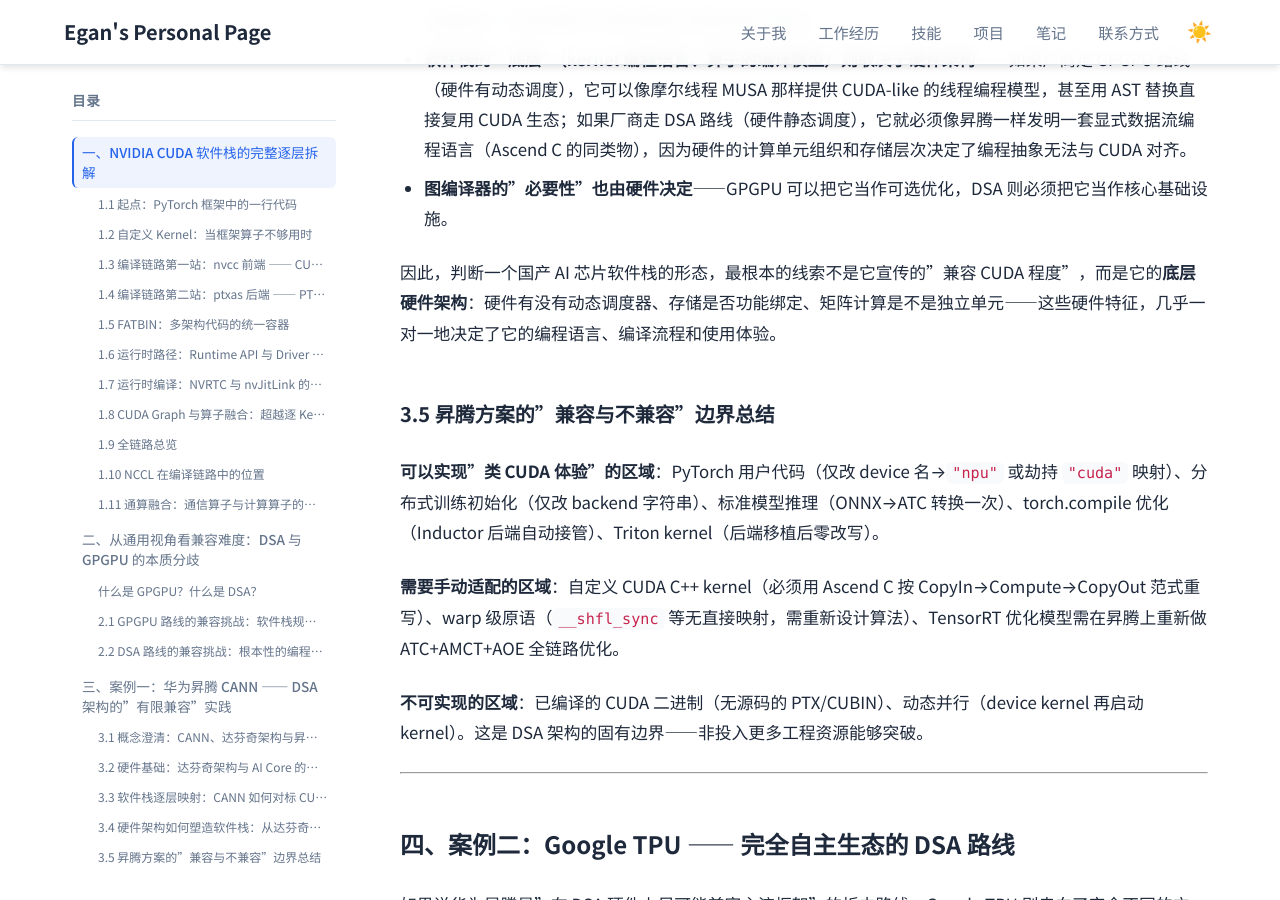
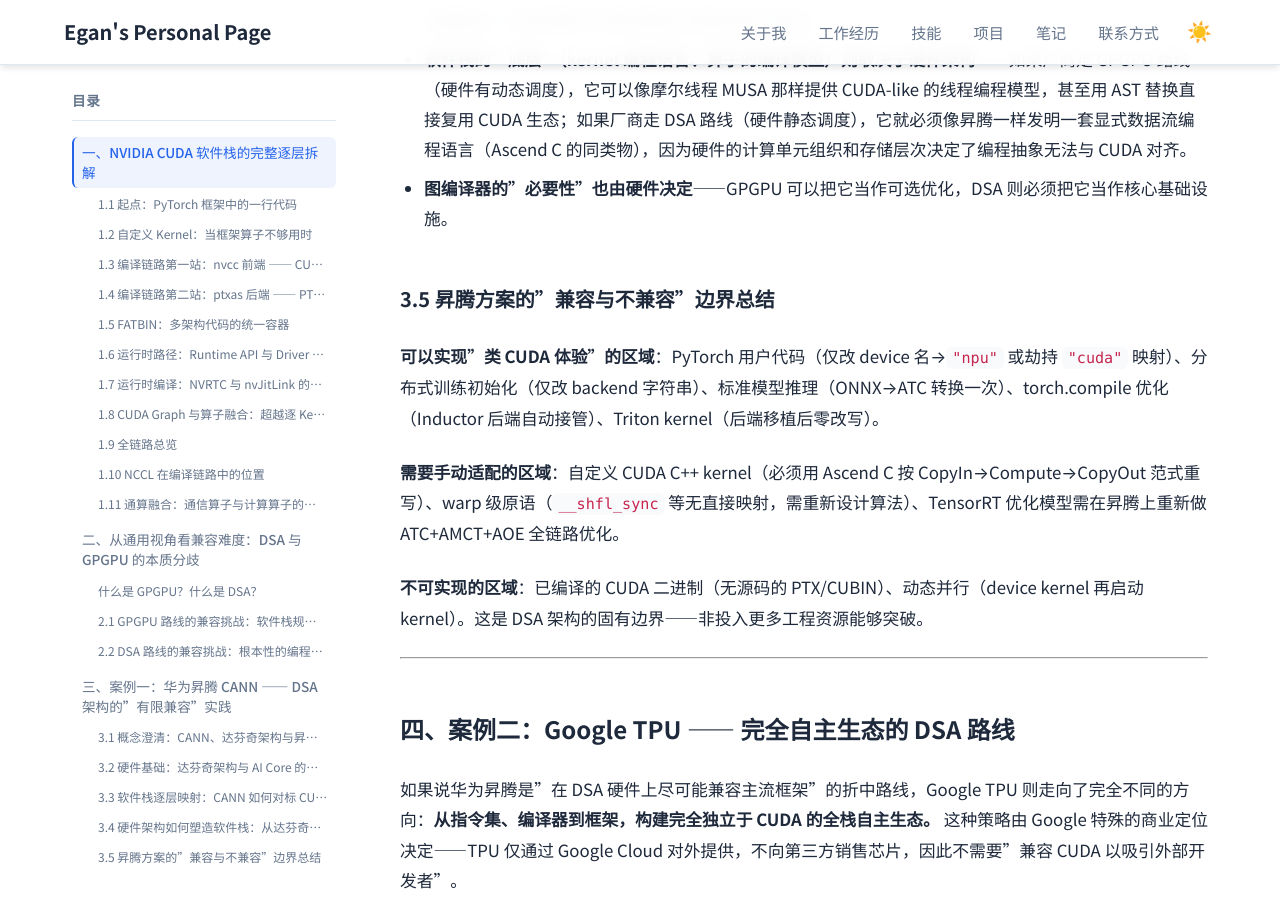
Before and after one commit to Lejun-Hu/Lejun-Hu.github.io, a Jekyll site: the page built from _notes/2026-8-15-cuda-ecosystem-compatibility.md, in a window 1280 px wide and 900 px high, scrolled down 48574 px. Built offline with Jekyll 4.4.1, drawn with Linux system fonts in a browser that asks for light colours.

Commit message:
remove concluding paragraph in 3.4

```diff
--- a/_notes/2026-8-15-cuda-ecosystem-compatibility.md
+++ b/_notes/2026-8-15-cuda-ecosystem-compatibility.md
@@ -999,7 +999,7 @@ dist.init_process_group(backend="hccl")
 - **软件栈的"底层"（kernel 编程语言、算子的编译模型）则取决于硬件架构**——如果厂商走 GPGPU 路线（硬件有动态调度），它可以像摩尔线程 MUSA 那样提供 CUDA-like 的线程编程模型，甚至用 AST 替换直接复用 CUDA 生态；如果厂商走 DSA 路线（硬件静态调度），它就必须像昇腾一样发明一套显式数据流编程语言（Ascend C 的同类物），因为硬件的计算单元组织和存储层次决定了编程抽象无法与 CUDA 对齐。
 - **图编译器的"必要性"也由硬件决定**——GPGPU 可以把它当作可选优化，DSA 则必须把它当作核心基础设施。
 
-因此，判断一个国产 AI 芯片软件栈的形态，最根本的线索不是它宣传的"兼容 CUDA 程度"，而是它的**底层硬件架构**：硬件有没有动态调度器、存储是否功能绑定、矩阵计算是不是独立单元——这些硬件特征，几乎一对一地决定了它的编程语言、编译流程和使用体验。
+
 
 ### 3.5 昇腾方案的"兼容与不兼容"边界总结
 
```
